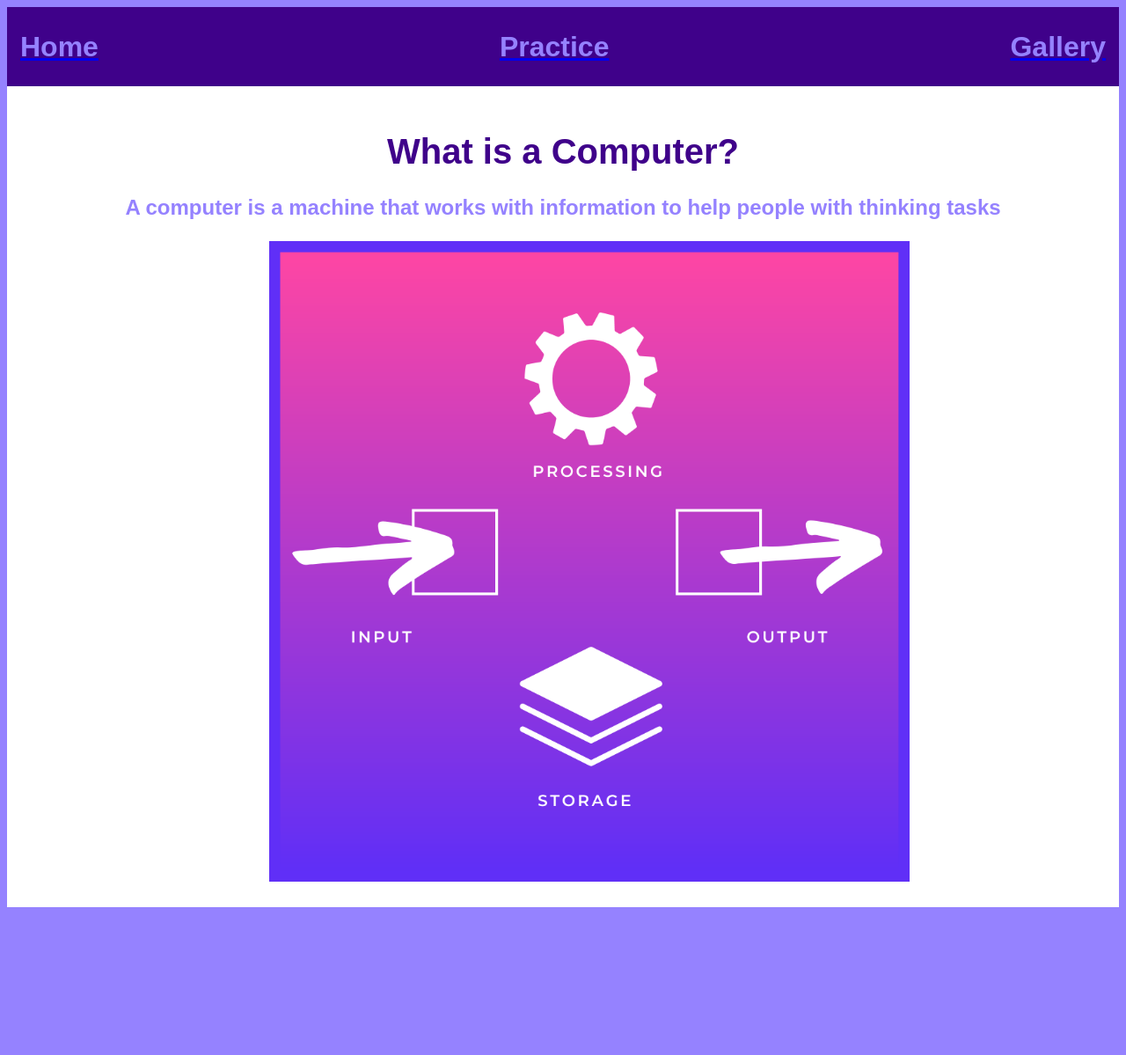
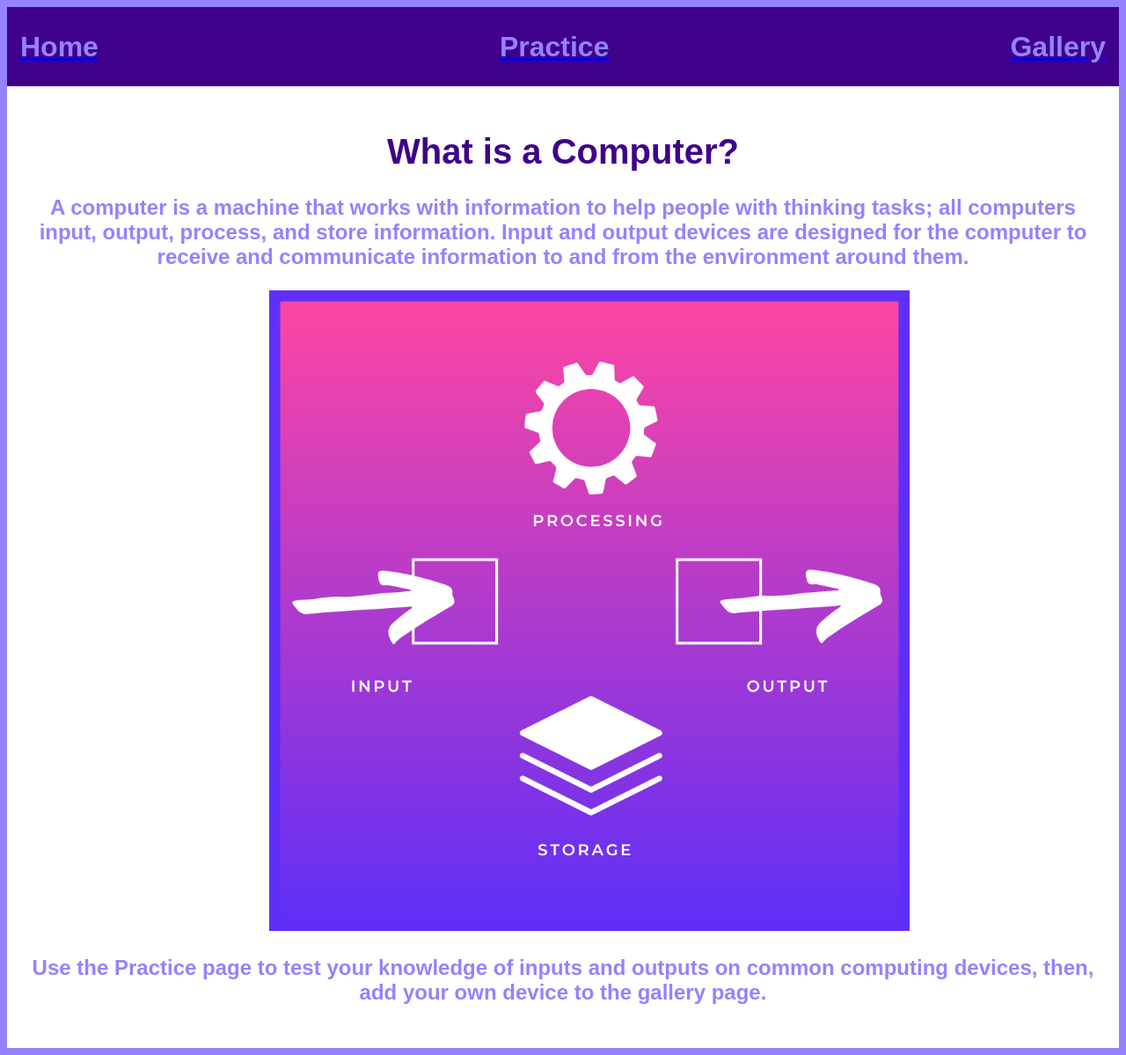
Before and after one commit to laynaoyervides/phase-2-project, a React (Create React App) app: page / in a window 1280 px wide. Shown: the whole page at 88% size. Before the commit the page ends 1039 px from the top, so only its background shows below. Built offline with nearby package versions, Linux system fonts and the light colour scheme.

Commit message:
Editing text on Home

```diff
--- a/data/db.json
+++ b/data/db.json
@@ -43,6 +43,12 @@
       "inputs": "camera, motion sensors",
       "outputs": "video, data on screens",
       "id": 7
+    },
+    {
+      "name": "asdfsdf",
+      "inputs": "sdfsdf",
+      "outputs": "sdfsdf",
+      "id": 8
     }
   ]
 }
--- a/src/components/Home.js
+++ b/src/components/Home.js
@@ -5,8 +5,9 @@ function Home () {
     return (
         <div className={styles.home_container}>
             <h1>What is a Computer?</h1>
-            <h3>A computer is a machine that works with information to help people with thinking tasks</h3>
+            <h3>A computer is a machine that works with information to help people with thinking tasks; all computers input, output, process, and store information. Input and output devices are designed for the computer to receive and communicate information to and from the environment around them.</h3>
             <img src="./iosp.png" alt="IOSP diagram"></img>
+            <h3>Use the Practice page to test your knowledge of inputs and outputs on common computing devices, then, add your own device to the gallery page.</h3>
         </div>
     )
 }
--- a/src/components/Home.module.css
+++ b/src/components/Home.module.css
@@ -9,7 +9,8 @@ h1 {
 h3 {
     font-family: 'Meriweather', sans-serif;
     color: #9582FF;
+    text-align: left;
 }
 img {
-    width: 55%;
+    width: 45%;
 }
```
